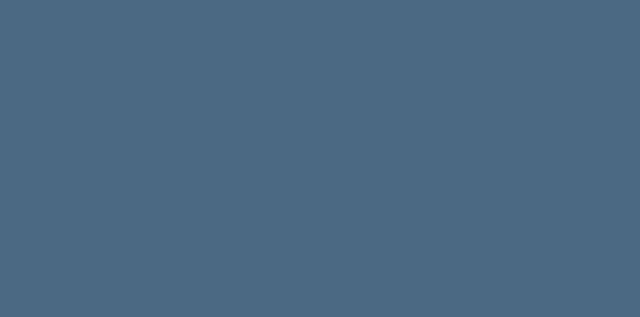
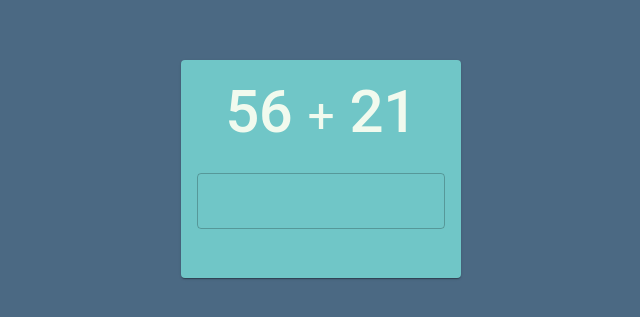
Before and after one commit to spiermar/quickmath, a React (Create React App) app: page /doubledigitsum in a window 1280 px wide. Shown: the part 231-548 px from the top of the page, without its empty margins (319-959 px from the left). Built offline with nearby package versions, Linux system fonts and the light colour scheme.

Commit message:
feat: basic lesson design

```diff
--- a/src/components/Lesson/Lesson.js
+++ b/src/components/Lesson/Lesson.js
@@ -1,8 +1,66 @@
 import React from 'react';
+import { makeStyles } from '@material-ui/core/styles';
+import Card from '@material-ui/core/Card';
+import CardContent from '@material-ui/core/CardContent';
+import Typography from '@material-ui/core/Typography';
+import TextField from '@material-ui/core/TextField';
+
+const useStyles = makeStyles({
+    card: {
+      color: '#F1FAEE',
+      backgroundColor: '#70C6C7',
+      minWidth: 275,
+      margin: 'auto',
+    },
+    cardContent: {
+        textAlign: 'center',
+    },
+    container: {
+        height: 'calc(100vh - 16px)',
+        display: 'flex',
+        alignItems: 'center',
+    },
+    number: {
+        fontWeight: 500,
+        display: 'inline',
+    },
+    operand: {
+        display: 'inline',
+        marginLeft: 15,
+        marginRight: 15,
+    },
+    answer: {
+        marginTop: 25,
+        marginBottom: 25,
+        display: 'block',
+    }
+});
+
 
 function Lesson() {
+    const classes = useStyles();
+    const firstNumber = 56;
+    const secondNumber = 21;
+
     return (
-        <div></div>
+        <div>
+            <div className={classes.container}>
+                <Card className={classes.card}>
+                    <CardContent className={classes.cardContent}>
+                        <Typography className={classes.number} variant="h2" gutterBottom>
+                            {firstNumber}
+                        </Typography>
+                        <Typography className={classes.operand} variant="h3" gutterBottom>
+                            +
+                        </Typography>
+                        <Typography className={classes.number} variant="h2" gutterBottom>
+                            {secondNumber}
+                        </Typography>
+                        <TextField className={classes.answer} variant="outlined" />
+                    </CardContent>
+                </Card>
+            </div>
+        </div>
     )
 }
 
```
